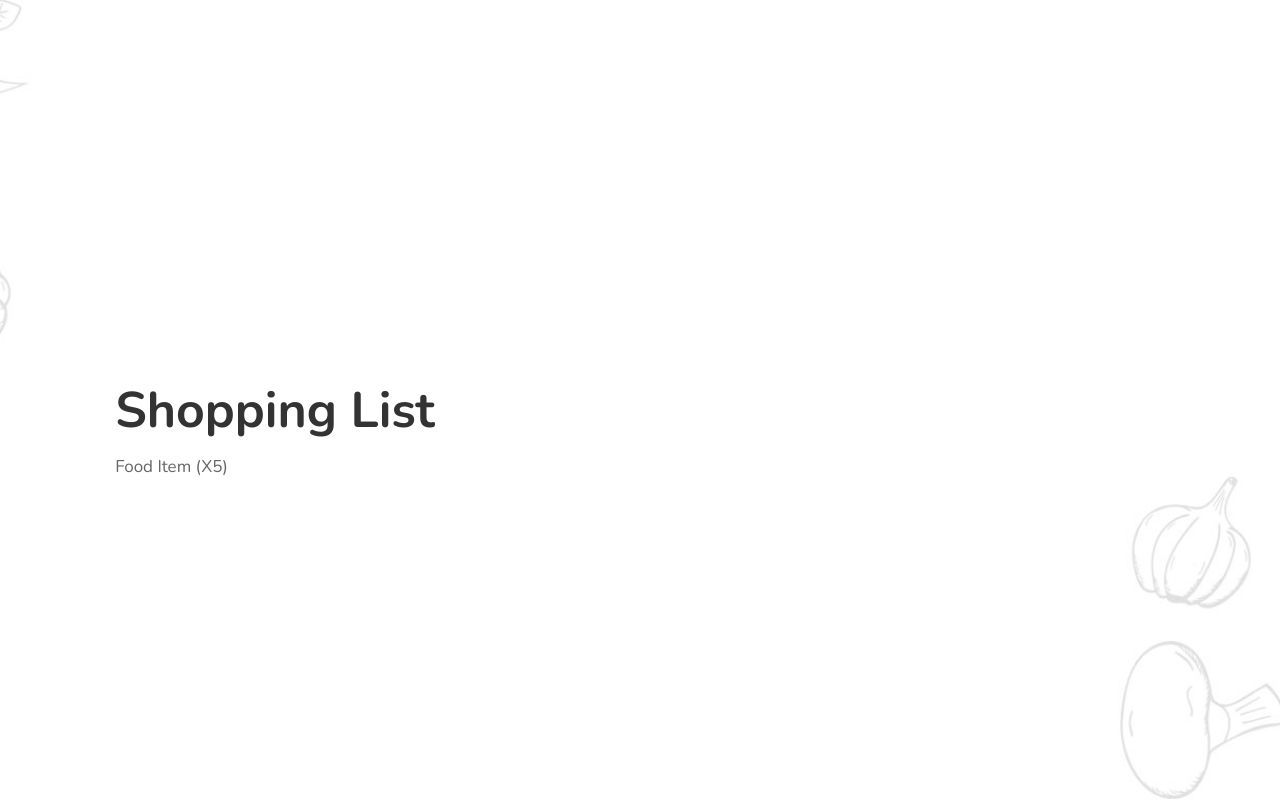
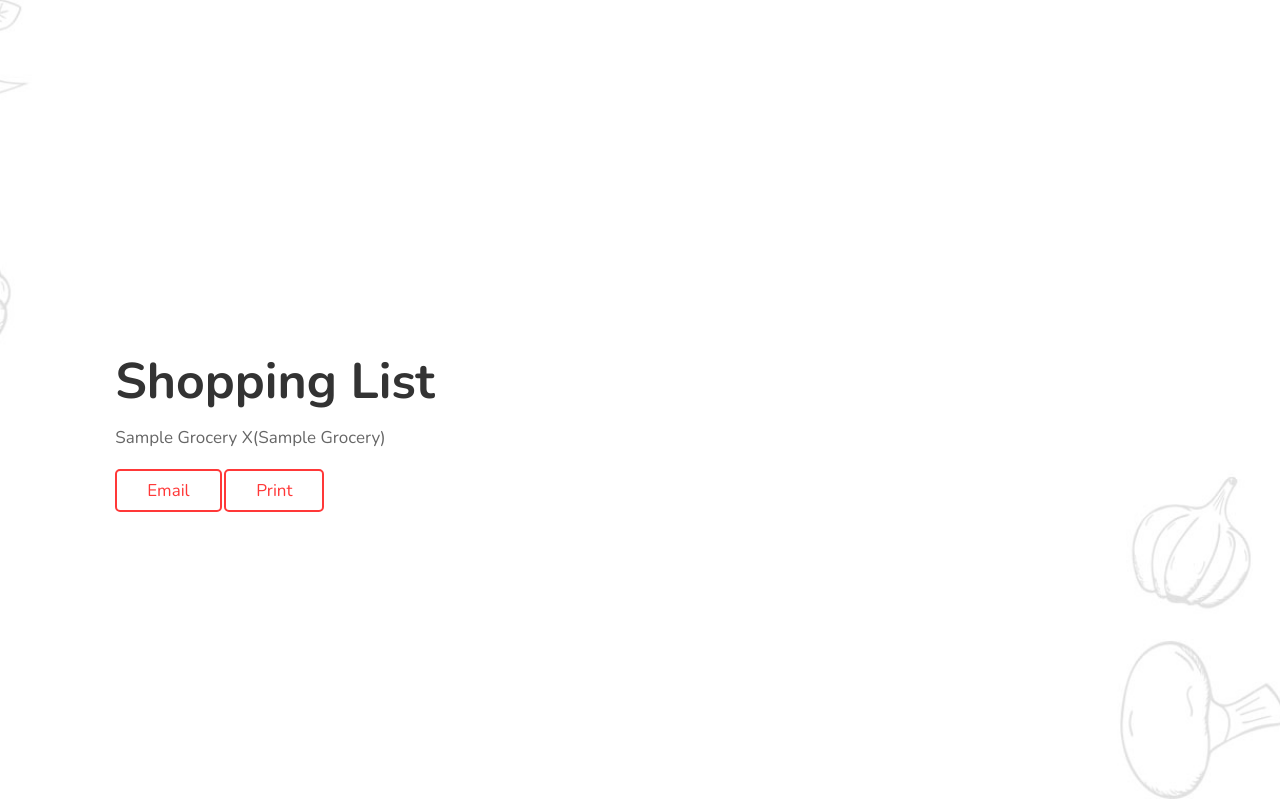
Before and after one commit to a-s-o-m/dec0ders-final-project, a Flask app: template templates/grocery-list.html in a window 1280 px wide. Shown: the part 73-872 px from the top of the page. Run offline with Flask 2, Linux system fonts and the light colour scheme; the template is opened without the code that fills it: most values are stand-ins (such as "Sample title", 1, 10 or a date in 2020); some libraries are stand-ins or nearby versions; some web fonts are replaced.

Commit message:
added buttons to shopping list page

```diff
--- a/app.py
+++ b/app.py
@@ -5,6 +5,7 @@ from model import get_recipes, get_recipes_test
 app = Flask(__name__)
 
 # App variables
+# user = User('')
 recipes = dict()
 
 
@@ -21,6 +22,7 @@ def search():
 
 @app.route('/grocery-list')
 def shopping_list():
+    # grocery_list = grocery_list
     return render_template('grocery-list.html')
 
 @app.route('/my-recipes', methods=['GET','POST'])
--- a/templates/grocery-list.html
+++ b/templates/grocery-list.html
@@ -23,22 +23,15 @@
 </header>
 
 <section class="home" id="home">
-
     <div class="content">
         <h3>Shopping List</h3>
-        <p>Food Item (x5)</p>
+        {% for grocery in grocery_list %}
+        <p>{{grocery}} x({{grocery_list[grocery]}})</p>
+        {% endfor %}
+        <!-- user email-->
+        <a href="mailto:webmaster@example.com" class="btn">Email </a>
+        <a onclick="window.print();" class="btn">Print </a>
     </div>
-
-    <!-- 2 buttons-->
-
 </section>
 
-
-
-<!-- <div class="loader-container">
-    <img src="{{url_for('static', filename='assets/loader.gif')}}" alt="">
-</div>      -->
-<!-- link to javascript page  -->
-<!-- <script src="{{ url_for('static', filename='home.js')}}"></script> -->
-
 {% endblock body %}
--- a/templates/home.html
+++ b/templates/home.html
@@ -11,7 +11,7 @@
                 <img class="logo" src="{{ url_for('static', filename='/assets/logo.png')}}">
             </a>
             <h4 class="nav-caption">
-                <a href='/your-recipes' ><span>Recipes</span></a>
+                <a href='/my-recipes' ><span>Recipes</span></a>
             </h4>
             <h4 class="nav-caption">
                 <a href='/recipe'>My Fridge</a>
```
Also changed, not shown: model.py (line endings or trailing spaces).
